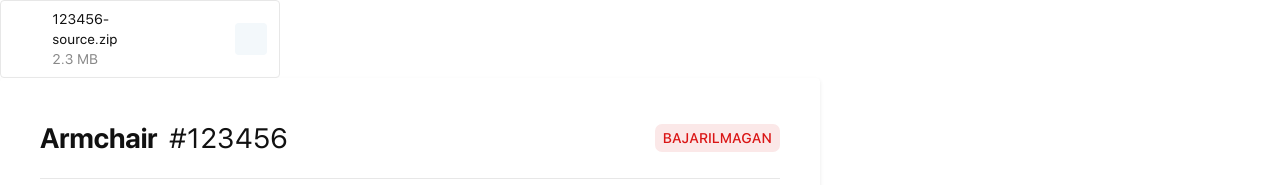
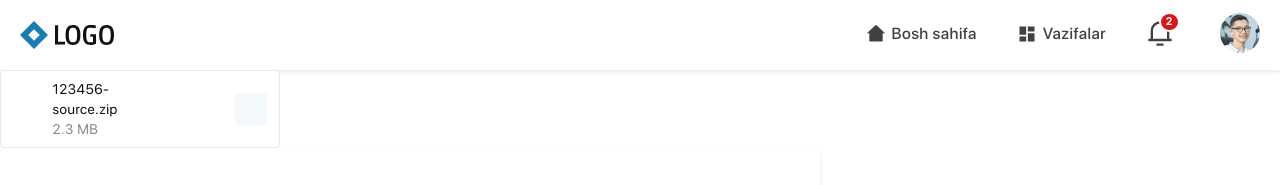
Before and after one commit to mukhammadyn/3d-modeling, a plain HTML site: page index.html in a window 1280 px wide. Shown: the top 185 px of the page. Drawn offline with Linux system fonts and the light colour scheme.

Commit message:
restore site header

```diff
--- a/index.html
+++ b/index.html
@@ -9,6 +9,46 @@
 </head>
 
 <body>
+
+  <!-- HEADER -->
+  <header class="site-header">
+    <div class="site-header__container container">
+      <a class="site-logo" href="index.html">
+        <img src="img/site-logo.svg" alt="site logo" width="94" height="28">
+      </a>
+
+      <nav class="site-nav">
+        <ul class="site-nav__list">
+          <li class="site-nav__item">
+            <a class="site-nav__link" href="#">
+              <svg class="site-nav__icon" width="20" height="20" viewBox="0 0 20 20" fill="none" xmlns="http://www.w3.org/2000/svg">
+                <path d="M16.6663 16.6666C16.6663 16.8877 16.5785 17.0996 16.4223 17.2559C16.266 17.4122 16.054 17.5 15.833 17.5H4.16634C3.94533 17.5 3.73337 17.4122 3.57709 17.2559C3.42081 17.0996 3.33301 16.8877 3.33301 16.6666V9.16664H0.833008L9.43884 1.34331C9.59227 1.20371 9.79224 1.12634 9.99967 1.12634C10.2071 1.12634 10.4071 1.20371 10.5605 1.34331L19.1663 9.16664H16.6663V16.6666Z" fill="currentColor"/>
+                </svg>
+                Bosh sahifa</a>
+          </li>
+
+          <li class="site-nav__item">
+            <a class="site-nav__link" href="#">
+              <svg class="site-nav__icon" width="20" height="20" viewBox="0 0 20 20" fill="none" xmlns="http://www.w3.org/2000/svg">
+                <path d="M2.5 10.8333H9.16667V2.5H2.5V10.8333ZM2.5 17.5H9.16667V12.5H2.5V17.5ZM10.8333 17.5H17.5V9.16667H10.8333V17.5ZM10.8333 2.5V7.5H17.5V2.5H10.8333Z" fill="currentColor"/>
+                </svg>
+              Vazifalar
+            </a>
+          </li>
+        </ul>
+
+        <a class="site-nav__notification" href="#">
+          <svg class="site-nav__icon" width="28" height="28" fill="red" xmlns="http://www.w3.org/2000/svg"><path d="M23.333 19.833h2.333v2.334H2.333v-2.334h2.333v-8.166a9.333 9.333 0 0 1 18.667 0v8.166Zm-2.333 0v-8.166a7 7 0 0 0-14 0v8.166h14ZM10.5 24.5h7v2.333h-7V24.5Z" fill="currentColor"/></svg>
+          <span class="site-nav__notification-counter">2</span>
+        </a>
+
+        <a class="site-nav__avatar" href="#">
+          <img src="img/avatar.png" alt="avatar" width="40" height="40"
+          srcset="img/avatar.png 1x, img/avatar@2x.png 2x">
+        </a>
+      </nav>
+    </div>
+  </header>
 
   <!-- TODO file-downloader-parent o'chirilishi kerak -->
   <div class="file-downloader-parent">
--- a/scss/blocks/_blocks.scss
+++ b/scss/blocks/_blocks.scss
@@ -5,3 +5,6 @@
 @import "model-card";
 @import "file-drop";
 @import "badge";
+@import "site-logo";
+@import "site-header";
+@import "site-nav";
--- /dev/null
+++ b/scss/blocks/_site-header.scss
@@ -0,0 +1,9 @@
+.site-header {
+  background-color: $color-white;
+  box-shadow: 0px 2px 4px #E9E9E9;
+}
+
+.site-header__container {
+  @include flex-row;
+  justify-content: space-between;
+}
--- /dev/null
+++ b/scss/blocks/_site-logo.scss
@@ -0,0 +1,14 @@
+.site-logo {
+  display: block;
+  width: 94px;
+  height: 28px;
+  opacity: 1;
+
+  &:hover {
+    opacity: 0.8;
+  }
+
+  &:active {
+    opacity: 0.6;
+  }
+}
--- /dev/null
+++ b/scss/blocks/_site-nav.scss
@@ -0,0 +1,81 @@
+.site-nav {
+  display: flex;
+  align-items: center;
+}
+
+.site-nav__list {
+  @include list-unstyled;
+  @include flex-row;
+  margin-right: 28px;
+}
+
+.site-nav__item {
+  border-bottom: 2px solid transparent;
+
+  &:not(:last-child) {
+    margin-right: 16px;
+  }
+
+  &:hover {
+    background-color: #F3F8FB;
+    border-bottom: 2px solid $color-brand;
+  }
+}
+
+.site-nav__link {
+  @include flex-row;
+  padding: 24px 12px;
+  position: relative;
+  font-family: $font-stack;
+  font-weight: 500;
+  font-size: 16px;
+  line-height: 20px;
+  text-align: center;
+  letter-spacing: 0.5px;
+  color: $color-secondary;
+  text-decoration: none;
+
+  &:hover .site-nav__icon {
+    color: rgba(25, 125, 181, 1);
+  }
+}
+
+.site-nav__icon {
+  margin-right: 6px;
+}
+
+.site-nav__notification {
+  position: relative;
+  margin-right: 40px;
+  color: $color-secondary;
+
+  &:hover .site-nav__icon {
+    color: $color-brand;
+  }
+}
+
+.site-nav__notification-counter {
+  position: absolute;
+  top: -7px;
+  right: 0px;
+  align-self: center;
+  padding-right: 5px;
+  padding-left: 5px;
+  font-weight: 600;
+  font-size: 11px;
+  line-height: 16px;
+  letter-spacing: 0.5px;
+  color: $color-white;
+  background-color: $color-danger;
+  border: 2px solid $color-white;
+  border-radius: 50%;
+}
+
+.site-nav__avatar {
+  opacity: 1;
+  transition: 0.4s ease opacity;
+
+  &:hover {
+    opacity: 0.8;
+  }
+}
```
Also changed, not shown: css/main.min.css, 1 other file.
